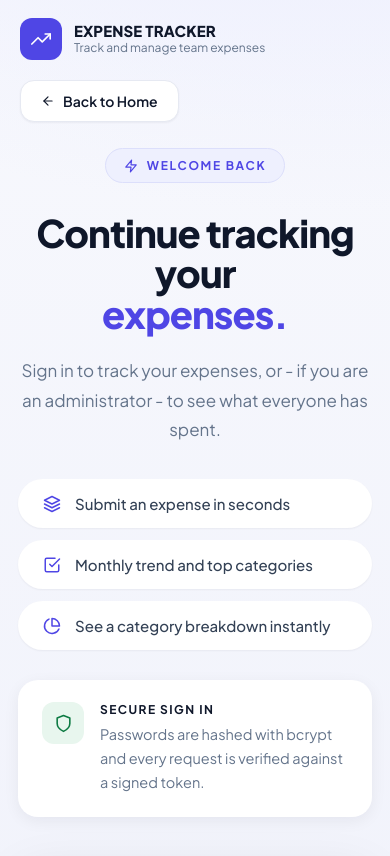
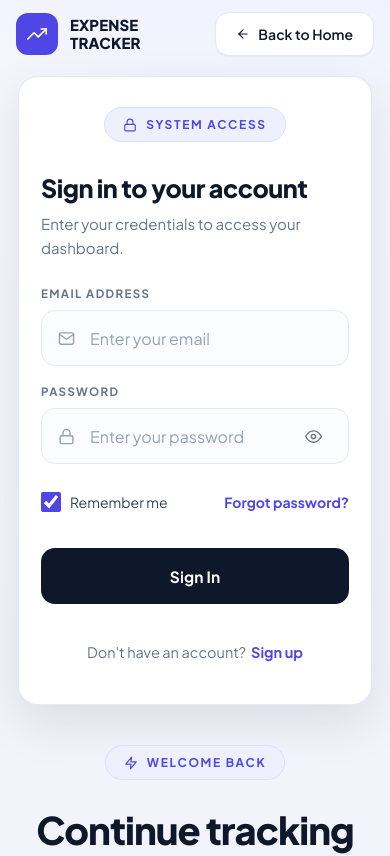
Before and after one commit to Vijitha-08/Expense-Tracker-App-9, a React (Vite) app in the folder frontend/: page /login in a window 390 px wide. Shown: the top 856 px of the page. Built offline with nearby package versions, Linux system fonts and the light colour scheme; no server answers.

Commit message:
Mobile: sign-in form above the intro copy, 16px inputs, 44px tap targets

```diff
--- a/frontend/src/components/AuthShell.jsx
+++ b/frontend/src/components/AuthShell.jsx
@@ -5,8 +5,13 @@ import "../styles/Login.css";
 // Shared chrome for /login, /register and the role pages: brand bar,
 // "Back to Home", and the two-column body. `left` is optional so the
 // account-type chooser can render a single centred card.
-const AuthShell = ({ left, children }) => (
-    <div className="auth">
+// `variant` adds an `auth--<variant>` class so a single page can opt into
+// layout that the others should not get. /login passes "login" to put the
+// form above the intro copy on mobile (see PART B in Login.css); the
+// register and forgot-password pages deliberately do not, since that
+// reorder was only reviewed for sign-in.
+const AuthShell = ({ left, variant, children }) => (
+    <div className={`auth${variant ? ` auth--${variant}` : ""}`}>
         <header className="auth-topbar">
             <Link to="/" className="auth-brand">
                 <span className="auth-brand-mark" aria-hidden="true"><FiTrendingUp /></span>
--- a/frontend/src/pages/LoginPage.jsx
+++ b/frontend/src/pages/LoginPage.jsx
@@ -49,6 +49,9 @@ const LoginPage = () => {
 
   return (
     <AuthShell
+      // Puts the sign-in card above the intro copy below 1080px. Only this
+      // page opts in - see PART B in Login.css.
+      variant="login"
       left={
         <AuthIntro
           badge="Welcome back"
--- a/frontend/src/styles/Login.css
+++ b/frontend/src/styles/Login.css
@@ -525,3 +525,80 @@
     .auth-card { padding: 30px 22px; border-radius: var(--r-lg); }
     .auth-card h2 { font-size: 25px; }
 }
+
+/* ============================================================
+   AUTH PAGES ON MOBILE
+   ------------------------------------------------------------
+   Measured on /login at 375x812 before this block: the topbar was
+   138px, the intro column 682px and the card 597px, which put the
+   first input field at y=1103 on an 812px screen. You landed on the
+   sign-in page and had to scroll 291px past a badge, a headline, a
+   paragraph, three pills and a quote before you could see the email
+   box. The Sign In button was two screens down.
+
+   Split deliberately into two parts:
+
+     PART A - defects, so they apply to EVERY auth page
+              (/login, /register, /register/*, /forgot-password).
+              A 15px input and a 32px tap target are wrong
+              everywhere, not just on login.
+
+     PART B - the reorder, scoped to `.auth--login` only, because
+              putting the form above the value-proposition copy is
+              a judgement call that was reviewed for the sign-in
+              page specifically. /register and /forgot-password
+              still have their form below the fold - deliberately
+              left for a separate decision, not an oversight.
+
+   Breakpoint is 1080px to match the existing block above, which is
+   where `.auth-body` already collapses to one column. Above it,
+   nothing here applies and the desktop layout is untouched.
+   ============================================================ */
+
+/* ---------- PART A: applies to every auth page ---------- */
+@media (max-width: 1080px) {
+    /* Two lines of brand text forced the bar to wrap to 138px - a sixth
+       of the screen spent on chrome. The name alone still identifies
+       the page; the tagline is landing-page copy. */
+    .auth-topbar { padding: 12px 16px; flex-wrap: nowrap; gap: 10px; }
+    .auth-brand-sub { display: none; }
+    .auth-back {
+        flex: none;
+        min-height: 44px;
+        display: inline-flex;
+        align-items: center;
+        white-space: nowrap;
+    }
+
+    /* 16px is not cosmetic. Below 16px, iOS Safari zooms the whole page
+       in when the field takes focus and does NOT zoom back out on blur,
+       leaving the user on a horizontally-scrolling page mid-login. */
+    .auth-input input { font-size: 16px; }
+
+    /* Tap targets, measured before: eye 32x32, checkbox 17x17,
+       "Forgot password?" 140x16, "Sign up" 62x16. 44px is the smallest
+       target most thumbs hit reliably; the padding goes on the control
+       so the box grows without moving anything on screen. */
+    .auth-eye { width: 44px; height: 44px; }
+    .auth-remember {
+        min-height: 44px;
+        display: inline-flex;
+        align-items: center;
+    }
+    .auth-remember input[type="checkbox"] { width: 20px; height: 20px; }
+    .auth-forgot,
+    .auth-foot a {
+        display: inline-flex;
+        align-items: center;
+        min-height: 44px;
+    }
+}
+
+/* ---------- PART B: /login only - form first ---------- */
+/* `order` on grid items, so the DOM order is unchanged: the intro still
+   precedes the card in the markup, which is what a screen reader and a
+   no-CSS render follow. Only the visual order flips. */
+@media (max-width: 1080px) {
+    .auth--login .auth-card { order: 1; }
+    .auth--login .auth-left { order: 2; }
+}
```
